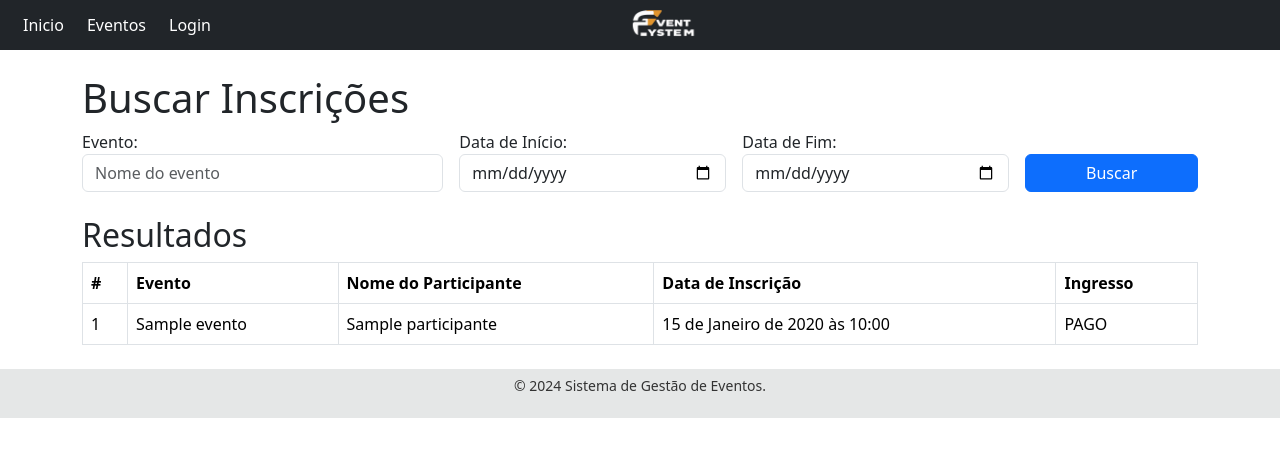
After one commit to Macedonf/Eventos-Django, a Django app: page /search/ in a window 1280 px wide. The commit adds this page. Shown: the top 457 px of the page. Run offline with Django 5.2, Linux system fonts and the light colour scheme; tables that the repository leaves empty hold one stand-in row (values such as "Sample post").

Commit message:
fase06- todos os desafios cumpridos.

```diff
--- a/events/templates/base.html
+++ b/events/templates/base.html
@@ -8,7 +8,6 @@
     <title>{% block title %}Sistema de Gestão de Eventos{% endblock %}</title>
     <link href="https://cdn.jsdelivr.net/npm/bootstrap@5.3.3/dist/css/bootstrap.min.css" rel="stylesheet" integrity="sha384-QWTKZyjpPEjISv5WaRU9OFeRpok6YctnYmDr5pNlyT2bRjXh0JMhjY6hW+ALEwIH" crossorigin="anonymous">
     <link rel="stylesheet" href="{% static 'css/stylle.css' %}">
-    <link href="https://cdnjs.cloudflare.com/ajax/libs/font-awesome/5.15.4/css/all.min.css" rel="stylesheet">
     {% block extra_head %}{% endblock %}
 </head>
 <body>
@@ -48,25 +47,15 @@
             </ul>
          </div>
 
-
-         <div class="d-flex align-items-center">
-            <a href="https://instagram.com" target="_blank" class="text-light ms-3" aria-label="Instagram">
-                <i class="fab fa-instagram"></i>
-            </a>
-            <a href="https://facebook.com" target="_blank" class="text-light ms-3" aria-label="Facebook">
-                <i class="fab fa-facebook"></i>
-            </a>
-            <a href="https://twitter.com" target="_blank" class="text-light ms-3" aria-label="Twitter">
-                <i class="fab fa-twitter"></i>
-            </a>
-            <a href="https://wa.me" target="_blank" class="text-light ms-3" aria-label="WhatsApp">
-                <i class="fab fa-whatsapp"></i>
-            </a>
-         </div>
-
          <a class="navbar-brand ms-4" href="{% url 'index' %}">
             <img src="{% static 'img/logooooo.png' %}" alt="Logo" width="120" class="d-inline-block align-text-top">
          </a>
+        {% if user.is_authenticated %}
+          <form method="get" action="{% url 'pesquisa_eventos' %}" class="d-flex" role="search">
+              <input name="evento" class="form-control me-2" type="search" placeholder="Evento" aria-label="Search">
+                <button class="btn btn-outline-light" type="submit">Buscar</button>
+</form>
+        {% endif %}
       </div>
    </nav>
 </header>
--- /dev/null
+++ b/events/templates/events/pesquisa.html
@@ -0,0 +1,51 @@
+{% extends "base.html" %}
+
+{% block content %}
+<h1>Buscar Inscrições</h1>
+
+<form method="get" action="{% url 'pesquisa_eventos' %}" class="row g-3 mb-4">
+    <div class="col-md-4">
+        {{ form.evento.label_tag }}
+        {{ form.evento }}
+    </div>
+    <div class="col-md-3">
+        {{ form.data_inicio.label_tag }}
+        {{ form.data_inicio }}
+    </div>
+    <div class="col-md-3">
+        {{ form.data_fim.label_tag }}
+        {{ form.data_fim }}
+    </div>
+    <div class="col-md-2">
+        <button type="submit" class="btn btn-primary mt-4 w-100">Buscar</button>
+    </div>
+</form>
+
+<h2>Resultados</h2>
+<table class="table table-bordered">
+    <thead>
+        <tr>
+            <th>#</th>
+            <th>Evento</th>
+            <th>Nome do Participante</th>
+            <th>Data de Inscrição</th>
+            <th>Ingresso</th>
+        </tr>
+    </thead>
+    <tbody>
+        {% for inscricao in inscricoes %}
+        <tr>
+            <td>{{ forloop.counter }}</td>
+            <td>{{ inscricao.evento_associado.nome_evento }}</td>
+            <td>{{ inscricao.nome }}</td>
+            <td>{{ inscricao.data_inscricao }}</td>
+            <td>{{ inscricao.ingresso }}</td>
+        </tr>
+        {% empty %}
+        <tr>
+            <td colspan="5" class="text-center">Nenhuma inscrição encontrada.</td>
+        </tr>
+        {% endfor %}
+    </tbody>
+</table>
+{% endblock %}
--- a/events/templates/events/relatorio_geral.html
+++ b/events/templates/events/relatorio_geral.html
@@ -41,5 +41,6 @@
 
     <div class="mt-4">
         <a href="{% url 'list_events' %}" class="btn btn-primary">Voltar para a lista de eventos</a>
+        <a href="{% url 'exportar_relatorio_csv' %}" class="btn btn-primary">Exportar em CSV</a>
     </div>
 {% endblock %}
--- a/events/urls.py
+++ b/events/urls.py
@@ -27,4 +27,8 @@ urlpatterns = [
     path('login/', auth_views.LoginView.as_view(template_name='login.html'), name='login'),
     path('logout/', auth_views.LogoutView.as_view(), name='logout'),
 
+    path('search/', views.pesquisa_eventos, name='pesquisa_eventos'),
+
+    path('exportar_relatorio_csv/', views.exportar_relatorio_csv, name='exportar_relatorio_csv'),
+
 ]
--- a/events/views.py
+++ b/events/views.py
@@ -1,16 +1,18 @@
+import csv
 from django.shortcuts import render, get_object_or_404, redirect
 from django.contrib.auth.decorators import login_required
 from django.contrib.auth import authenticate, login, logout
 from django.urls import reverse
-from django.http import HttpResponseRedirect
+from django.http import HttpResponseRedirect, HttpResponse
 from django.contrib import messages
 from django.db.models import Sum
 from django.utils import timezone
 from django.utils.html import strip_tags
 from events.models import Evento, Participante
-from forms import ParticipanteForm
+from forms import ParticipanteForm, PesquisaForm
 from event_manager.utils import enviar_email
 from django.template.loader import render_to_string
+
 
 
 def index(request):
@@ -61,7 +63,6 @@ from .models import Evento, Participante
 
 @login_required
 def relatorio_geral(request):
-    # Buscar todos os eventos do usuário logado
     eventos = Evento.objects.filter(organizador=request.user)
 
     # Inicializar os totais
@@ -73,7 +74,6 @@ def relatorio_geral(request):
     eventos_data = []
 
     for evento in eventos:
-        # Contar participantes pagantes e não pagantes
         pagantes_count = evento.participante_set.filter(ingresso='PAGO').count()
         nao_pagantes_count = evento.participante_set.filter(ingresso='NAO_PAGO').count()
 
@@ -83,13 +83,11 @@ def relatorio_geral(request):
         total_nao_pago_evento = evento.participante_set.filter(ingresso='NAO_PAGO').aggregate(Sum('valor_ingresso'))[
                                     'valor_ingresso__sum'] or 0
 
-        # Atualizar totais gerais
         total_pagantes += pagantes_count
         total_nao_pagantes += nao_pagantes_count
         total_pago += total_pago_evento
         total_nao_pago += total_nao_pago_evento
 
-        # Adicionar dados do evento
         eventos_data.append({
             'evento': evento,
             'pagantes_count': pagantes_count,
@@ -98,7 +96,6 @@ def relatorio_geral(request):
             'total_nao_pago_evento': total_nao_pago_evento,
         })
 
-    # Gerar o contexto para o template
     contexto = {
         'eventos_data': eventos_data,
         'total_pagantes': total_pagantes,
@@ -107,8 +104,42 @@ def relatorio_geral(request):
         'total_nao_pago': total_nao_pago,
     }
 
-    # Renderizar o template com os dados
     return render(request, 'events/relatorio_geral.html', contexto)
+
+
+from django.http import HttpResponse
+import csv
+from .models import Evento
+
+def exportar_relatorio_csv(request):
+    response = HttpResponse(content_type='text/csv')
+    response['Content-Disposition'] = 'attachment; filename="relatorio_geral.csv"'
+    response.write('\ufeff')
+
+    writer = csv.writer(response)
+    writer.writerow(['Evento', 'Participante', 'nome_evento', 'data_inicio', 'nome', 'ingresso'])
+
+    eventos = Evento.objects.all()
+
+
+    for evento in eventos:
+
+        participantes = evento.participante_set.all()
+
+
+        for participante in participantes:
+            writer.writerow([
+                evento.nome_evento,
+                participante.nome,
+                evento.nome_evento,
+                evento.data_inicio,
+                participante.nome,
+                participante.ingresso,
+            ])
+
+    return response
+
+
 
 
 @login_required
@@ -220,3 +251,28 @@ def envia_email(email, assunto, mensagem_html):
         mensagem=plain_message,
         mensagem_html=mensagem_html
     )
+
+
+from django.db.models import Q
+
+def pesquisa_eventos(request):
+    form = PesquisaForm(request.GET or None)
+    inscricoes = Participante.objects.all()  # Buscar todas as inscrições inicialmente
+
+    if form.is_valid():
+        evento = form.cleaned_data.get("evento")
+        data_inicio = form.cleaned_data.get("data_inicio")
+        data_fim = form.cleaned_data.get("data_fim")
+
+        # Filtro por evento
+        if evento:
+            inscricoes = inscricoes.filter(evento_associado__nome_evento__icontains=evento)
+
+        # Filtro por data de inscrição
+        if data_inicio:
+            inscricoes = inscricoes.filter(data_inscricao__gte=data_inicio)
+        if data_fim:
+            inscricoes = inscricoes.filter(data_inscricao__lte=data_fim)
+
+    context = {"form": form, "inscricoes": inscricoes}
+    return render(request, "events/pesquisa.html", context)
--- a/forms.py
+++ b/forms.py
@@ -35,3 +35,20 @@ class ParticipanteForm(forms.ModelForm):
                 raise forms.ValidationError("Este e-mail já está cadastrado para este evento.")
 
         return cleaned_data
+
+class PesquisaForm(forms.Form):
+        evento = forms.CharField(
+            required=False,
+            label="Evento",
+            widget=forms.TextInput(attrs={"class": "form-control", "placeholder": "Nome do evento"})
+        )
+        data_inicio = forms.DateField(
+            required=False,
+            label="Data de Início",
+            widget=forms.DateInput(attrs={"type": "date", "class": "form-control"})
+        )
+        data_fim = forms.DateField(
+            required=False,
+            label="Data de Fim",
+            widget=forms.DateInput(attrs={"type": "date", "class": "form-control"})
+        )
```
